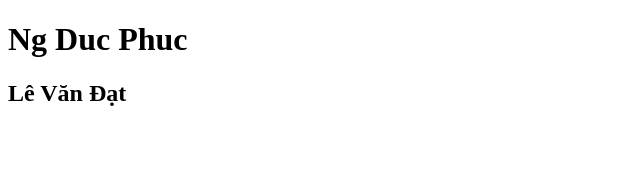
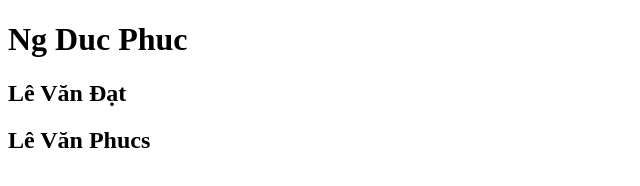
Before and after one commit to phucndph55677/demo1, a plain HTML site: page index.html in a window 1280 px wide. Shown: the whole page, without its empty margins (0-640 px from the left). Drawn offline with Linux system fonts and the light colour scheme.

Commit message:
Lan day thu 3

```diff
--- a/index.html
+++ b/index.html
@@ -10,5 +10,8 @@
     <h1>Ng Duc Phuc</h1>
     <!-- lần đẩy 2 -->
     <h2>Lê Văn Đạt</h2>
+    <!-- lần đẩy 3 -->
+    <h2>Lê Văn Phucs</h2>
+
 </body>
 </html>
```
